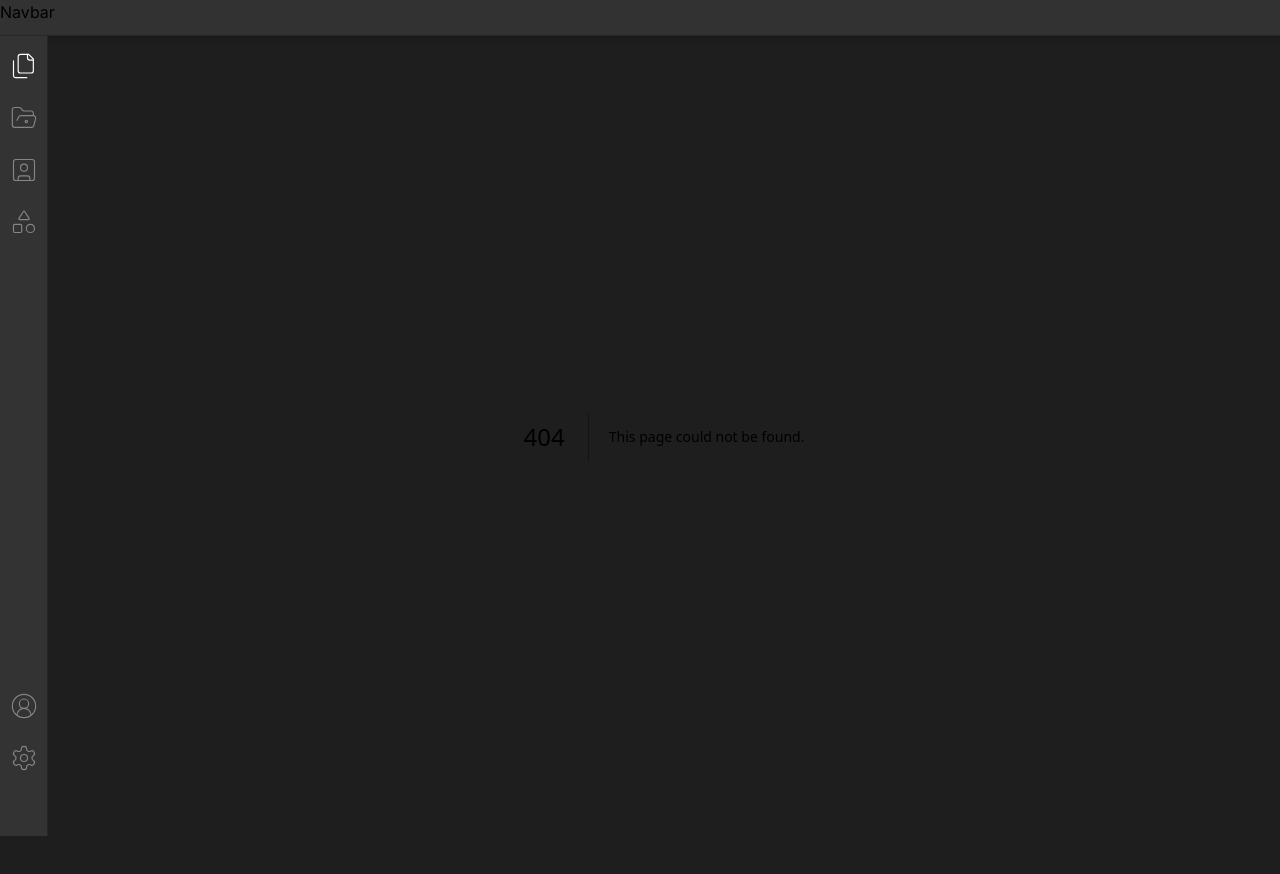
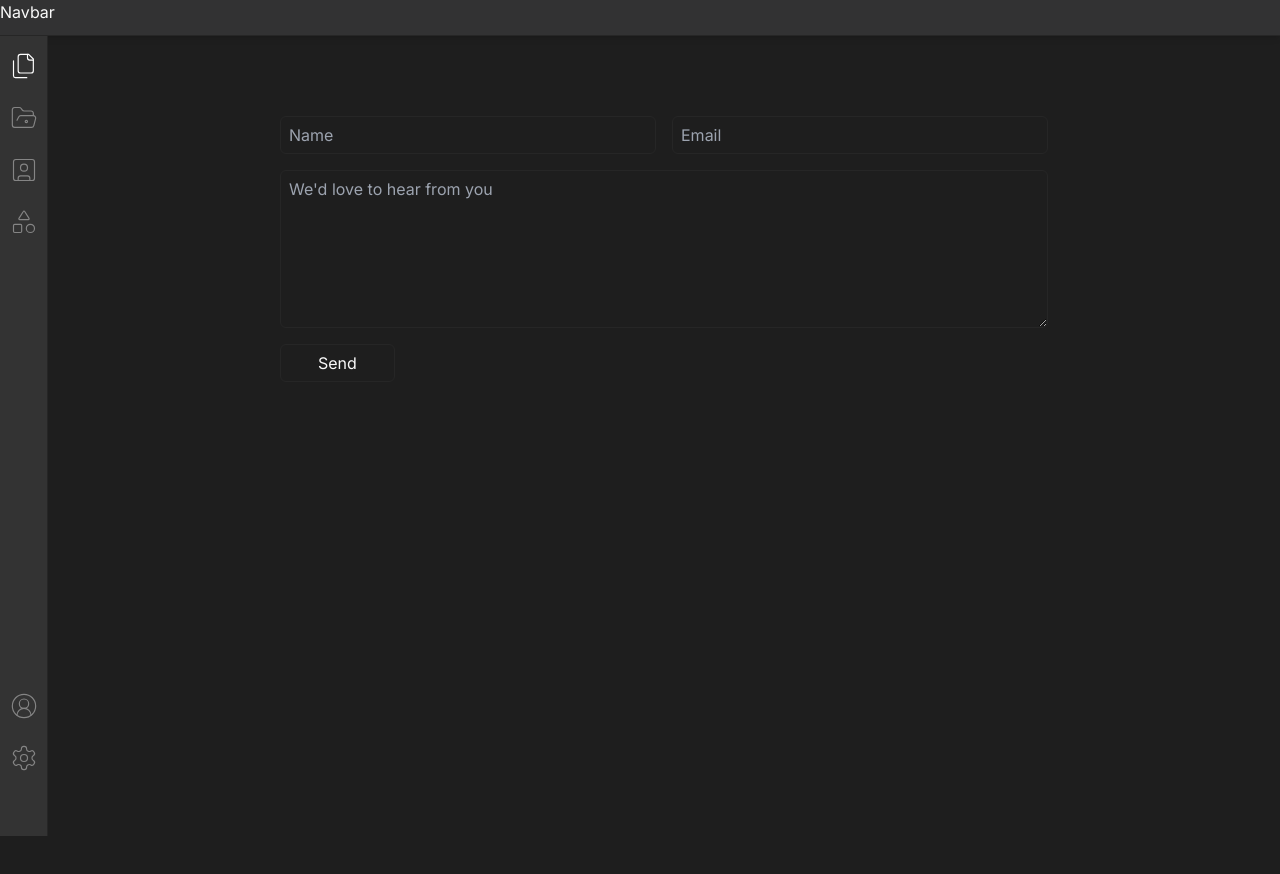
Before and after one commit to aziz-codes/azizcodes, a Next.js app: page /contact-me in a window 1280 px wide. Before the commit this address had no page. Shown: the top 874 px of the page. Before the commit the page ends 836 px from the top, so only its background shows below. Built offline with nearby package versions, Linux system fonts and the light colour scheme.

Commit message:
contact me form

```diff
--- /dev/null
+++ b/app/contact-me/page.tsx
@@ -0,0 +1,30 @@
+import React from "react";
+
+const ContactMe = () => {
+  return (
+    <div className=" mt-20 w-full min-h-screen flex flex-col items-center  ">
+      <div className=" w-full max-w-3xl grid grid-cols-12 gap-4 ">
+        <input
+          type="text"
+          placeholder="Name"
+          className="col-span-12 md:col-span-6 px-2 py-1.5 rounded-md bg-transparent outline-none border"
+        />
+        <input
+          type="email"
+          placeholder="Email"
+          className="col-span-12 md:col-span-6   px-2 py-1.5 rounded-md bg-transparent outline-none border"
+        />
+        <textarea
+          className="col-span-12 px-2 py-1.5 rounded-md bg-transparent outline-none border"
+          rows={6}
+          placeholder="We'd love to hear from you"
+        ></textarea>
+        <button className="col-span-2 py-1.5 rounded-md border hover:bg-bgSidebar transition-colors duration-150 ease-linear">
+          Send
+        </button>
+      </div>
+    </div>
+  );
+};
+
+export default ContactMe;
--- a/layouts/contact.tsx
+++ b/layouts/contact.tsx
@@ -1,7 +1,75 @@
-import React from "react";
+"use client";
+import React, { useState } from "react";
+import { motion } from "framer-motion";
+import { reactSvg } from "@/constants/svgs";
+import Link from "next/link";
+import { usePathname } from "next/navigation";
+import {
+  ChevronDown,
+  ChevronRight,
+  FolderClosed,
+  FolderOpen,
+} from "lucide-react";
+const Contact = () => {
+  const pathName = usePathname();
+  const [folderOpen, setFolderOpen] = useState(false);
+  const variants = {
+    open: {
+      opacity: 1,
+      y: 0,
+      transition: {
+        type: "spring",
+        stiffness: 300,
+        damping: 24,
+      },
+    },
+    closed: {
+      opacity: 0,
+      y: -20,
+      transition: {
+        duration: 0.2,
+      },
+    },
+  };
+  return (
+    <div className="flex flex-col select-none w-full">
+      <div
+        className="flex items-center py-1 px-3 space-x-1 cursor-pointer hover:bg-[#323233] text-sm"
+        onClick={() => setFolderOpen(!folderOpen)}
+      >
+        {folderOpen ? (
+          <ChevronDown className="h-4 w-4" />
+        ) : (
+          <ChevronRight className="h-4 w-4" />
+        )}
+        {folderOpen ? (
+          <FolderOpen className="h-4 w-4" stroke="#4A90E2" />
+        ) : (
+          <FolderClosed className="h-4 w-4" stroke="#4A90E2" />
+        )}
 
-const Contact = () => {
-  return <div>Contact</div>;
+        <label>contact</label>
+      </div>
+      {folderOpen && (
+        <motion.div
+          className="mt-1 flex flex-col space-y-2"
+          initial="closed"
+          animate="open"
+          exit="closed"
+          variants={variants}
+        >
+          <Link
+            href="/contact-me"
+            className={`pl-7 flex items-center text-sm px-4 py-0.5 gap-1.5 hover:bg-[#323233] ${
+              pathName === "/contact-me" && "bg-[#323233]"
+            }`}
+          >
+            {reactSvg} contact-me.tsx
+          </Link>
+        </motion.div>
+      )}
+    </div>
+  );
 };
 
 export default Contact;
```
